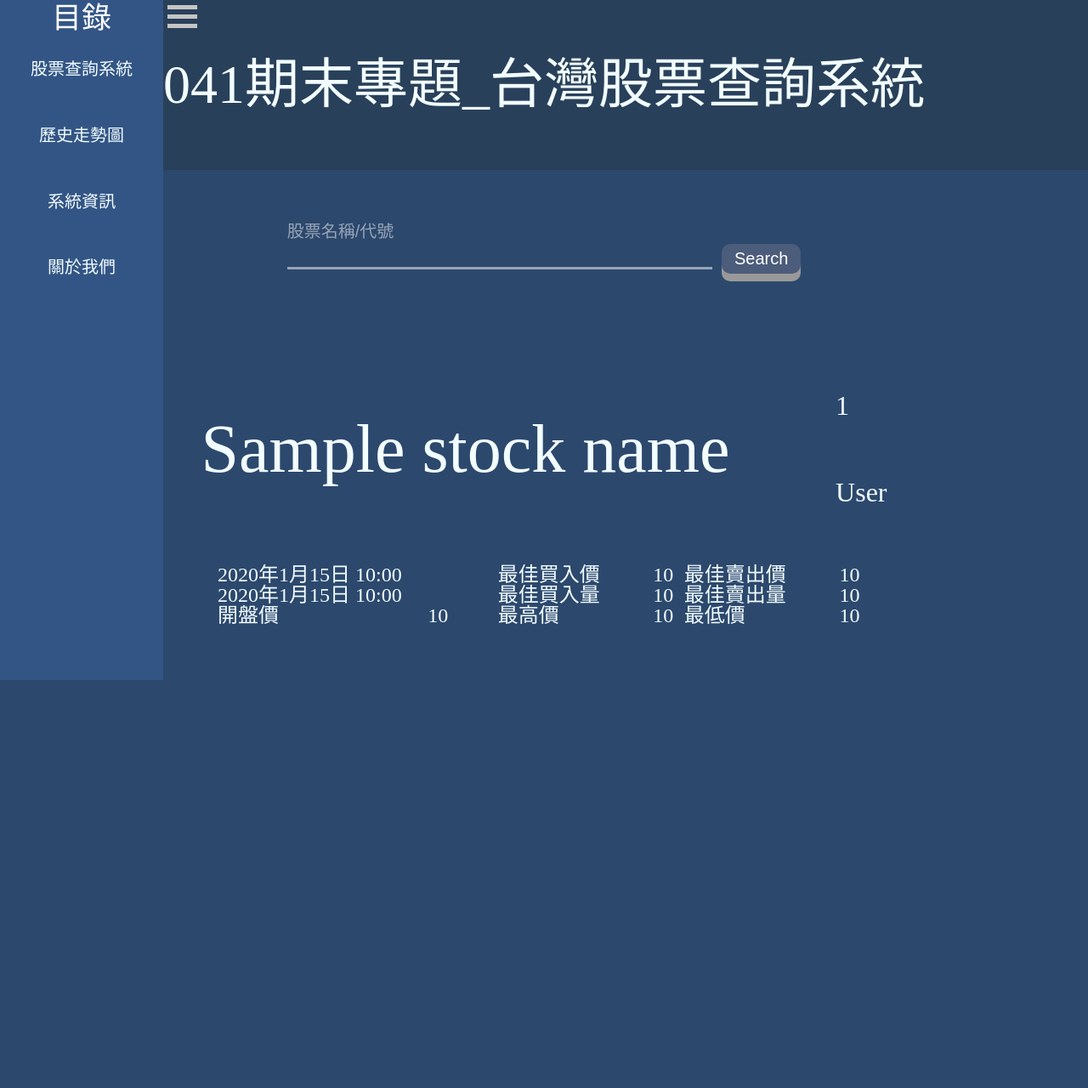
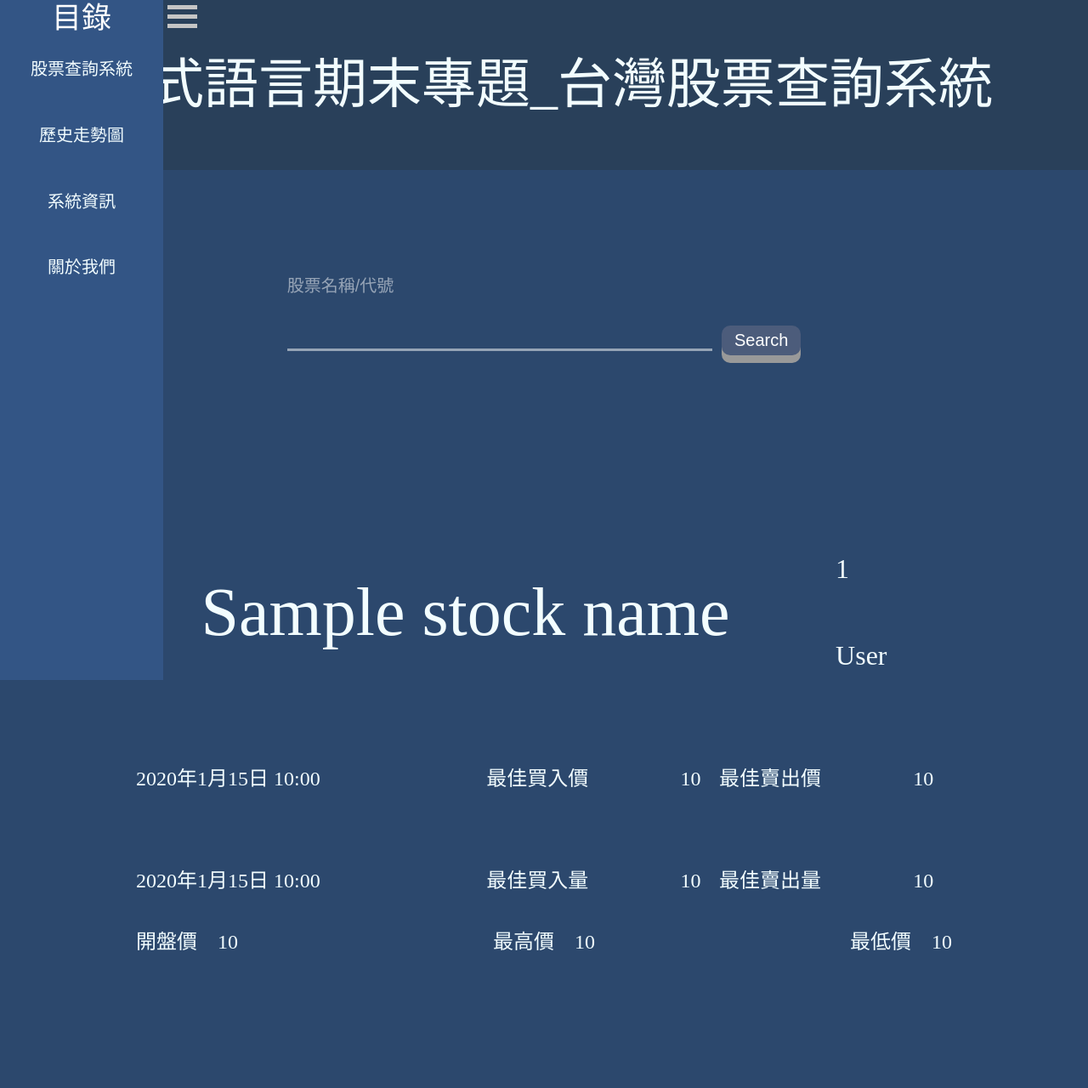
Before and after one commit to qq96932100/041-Final-Project, a Django app: template django/sample/templates/index.html in a window 1280 px wide. Shown: the whole page at 85% size. Before the commit the page ends 800 px from the top, so only its background shows below. Run offline with Django 4.2, Linux system fonts and the light colour scheme; the template is opened without the code that fills it: most values are stand-ins (such as "Sample title", 1, 10 or a date in 2020).

Commit message:
FIX/網頁動畫修正
已改正search_bar動畫錯誤
改善stock_info 顯示版面
註: menu開闔動畫仍待處理

```diff
--- a/django/sample/static/main.css
+++ b/django/sample/static/main.css
@@ -145,7 +145,7 @@ nav a:active{
     top: 0;
     left: 0;
     width:100vw;
-    height:100vh;
+    height:160vh;
     /* background-color: #F2FDFF; */
     /* z-index: 3; */
 }
@@ -207,7 +207,7 @@ nav a:active{
 }
 .search_bar_label {
     position: absolute;
-    top: 32%;
+    top: 25%;
     color: rgba(255, 255, 255, .5);
     font: 400 20px Arial;
     cursor: text;
@@ -217,12 +217,12 @@ nav a:active{
     outline: none;
 }
 #search_bar_input:focus ~ label {
-    top: 29.5%;
+    top: 23.5%;
     font: 400 15px Arial;
     color: #61b1f3;
 }
 #search_bar_input:valid ~ label {
-    top: 29.5%;
+    top: 23.5%;
     font: 400 15px Arial;
     color: #559b92;
 }
@@ -292,7 +292,7 @@ nav a:active{
     color:#F2FDFF;
     background-color: #2c486d;
     display: flex;
-    height:75vh;
+    height:135vh;
     flex-direction: column;
     justify-content: space-evenly;
     align-items: center;
@@ -336,9 +336,27 @@ nav a:active{
 .stock_market_info{
     font-size: 1.5em;
     display:flex;
-    justify-content: center;
+    justify-content: space-between;
     align-items: center;
+    flex-direction: column;
 }
 #stock_table{
-    width: 80%;
+    width: 100%;
 }
+td{
+    padding:5% 0 5% 0;
+    max-width: 10%;
+}
+#buttom_row{
+    display: flex;
+    justify-content: space-between;
+    align-items: center;
+    width: 100%;
+
+}
+#buttom_row div{
+    display: flex;
+
+    /* flex-direction: row; */
+    flex-wrap: nowrap;
+}
--- a/django/sample/templates/about_us.html
+++ b/django/sample/templates/about_us.html
@@ -36,7 +36,7 @@
 
         <div class="banner">
             <div id="banner_title">
-                041期末專題_台灣股票查詢系統
+                程式語言期末專題_台灣股票查詢系統
             </div>
         </div>
 
--- a/django/sample/templates/chart.html
+++ b/django/sample/templates/chart.html
@@ -42,7 +42,7 @@
     <div calss="content">
         <div class="banner">
             <div id="banner_title">
-                041期末專題_台灣股票查詢系統
+                程式語言期末專題_台灣股票查詢系統
             </div>
         </div>
 
--- a/django/sample/templates/index.html
+++ b/django/sample/templates/index.html
@@ -41,7 +41,7 @@
     <div class="content">
         <div class="banner">
             <div id="banner_title">
-                041期末專題_台灣股票查詢系統
+                程式語言期末專題_台灣股票查詢系統
             </div>
         </div>
 
@@ -53,20 +53,19 @@
                     <div class="bar"></div> -->
                     <form action="/stock_search/" method="post">
                         <input id="search_bar_input" type="text" required="required"/>
+                        <label class="search_bar_label" for="search_bar_input">股票名稱/代號</label>
+                        <div class="bar"></div>
                     </form>
-                    <label class="search_bar_label" for="search_bar_input">股票名稱/代號</label>
-                    <div class="bar"></div>
-                </form>
                 </div>
                 <button id="search_bar_btn" type="button" >Search</button>
             </div>
 
             <div class="stock_info">
                 <div id="stock_info_upper">
-                    <div id="stock_name">{{stock_name}}</div>
+                    <div id="stock_name">{{stock_name|default:"股票名稱"}}</div>
                     <div class="stock_info_right">
-                        <div id="stock_number">{{stock_number}}</div>
-                        <div id="stock_fullname">{{stock_fullname}}</div>
+                        <div id="stock_number">{{stock_number|default:"股票代號"}}</div>
+                        <div id="stock_fullname">{{stock_fullname|default:"股票全名"}}</div>
                     </div>
                 </div>
 
@@ -74,28 +73,32 @@
                 <div class="stock_market_info">
                     <table id="stock_table">
                         <tr>
-                            <td colspan="2"><div id="stock_time">{{stock_time_clock}}</div></td>
+                            <td colspan="2"><div id="stock_time">{{stock_time_clock|default:"HH:MM:SS"}}</div></td>
                             <td><div>最佳買入價</div></td>
                             <td><div id="best_bid_price">{{stock_best_bid_price}}</div></td>
                             <td><div>最佳賣出價</div></td>
                             <td><div id="best_ask_price">{{stock_best_ask_price}}</div></td>
                         </tr>
                         <tr>
-                            <td colspan="2"><div id="stock_time"> {{stock_time_day}}</div></td>
+                            <td colspan="2"><div id="stock_time"> {{stock_time_day|default:"YYYY-MM-DD"}}</div></td>
                             <td><div>最佳買入量</div></td>
                             <td><div id="best_bid_volume">{{stock_best_bid_volume}}</div></td>
                             <td><div>最佳賣出量</div></td>
                             <td><div id="best_bid_volume">{{stock_best_ask_volume}}</div></td>
                         </tr>
-                        <tr>
-                            <td><div >開盤價</div></td>
-                            <td><div  id="opening_price">{{stock_open}}</div></td>
-                            <td><div >最高價</div></td>
-                            <td><div  id="highest_price">{{stock_high}}</div></td>
-                            <td><div >最低價</div></td>
-                            <td><div  id="lowest_price">{{stock_low}}</div></td>
+                    </table>
+                        <div id="buttom_row">
+                            <div >開盤價&emsp;
+                            <div  id="opening_price">{{stock_open}}</div>
+                            </div>
+                            <div >最高價&emsp;
+                            <div  id="highest_price">{{stock_high}}</div>
+                            </div>
+                            <div >最低價&emsp;
+                            <div  id="lowest_price">{{stock_low}}</div>
+                            </div>
                         </tr>
-                    </table>
+                        </div>
                 </div>
             </div>
         </div>
--- a/django/sample/templates/info.html
+++ b/django/sample/templates/info.html
@@ -40,7 +40,7 @@
     <div calss="content">
         <div class="banner">
             <div id="banner_title">
-                041期末專題_台灣股票查詢系統
+                程式語言期末專題_台灣股票查詢系統
             </div>
         </div>
         <div class="info">
```
Also changed, not shown: django/sample/static/kline.jpg (deleted), django/sample/static/trend.jpg.
